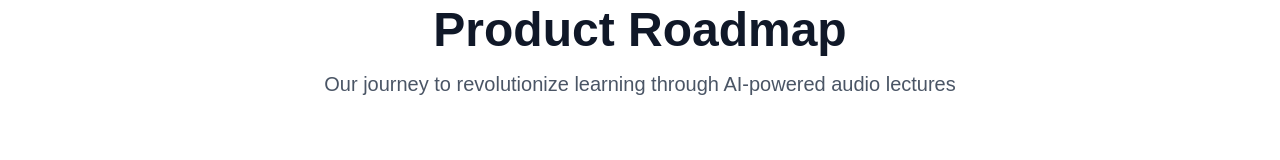
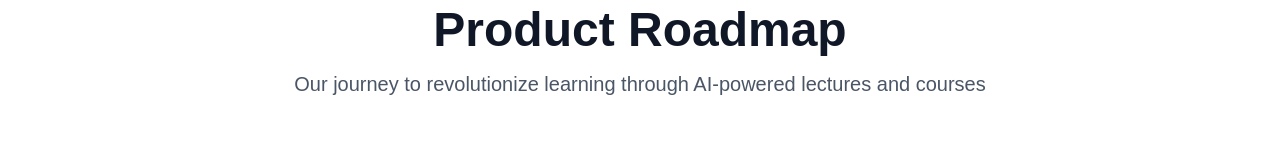
Before and after one commit to msevera/gogue-web, a Next.js app: page /roadmap in a window 1280 px wide. Shown: the part 123-283 px from the top of the page. Built offline with nearby package versions, Linux system fonts and the light colour scheme.

Commit message:
Enhance Roadmap component by adding metadata for improved SEO and updating descriptions for clarity. Refactor layout for better readability and consistency in feature presentation.

```diff
--- a/app/roadmap/page.tsx
+++ b/app/roadmap/page.tsx
@@ -1,5 +1,11 @@
 import Link from "next/link";
 import Image from "next/image";
+import { Metadata } from 'next';
+
+export const metadata: Metadata = {
+  title: "Gogue - Product Roadmap.",
+  description: "Our journey to revolutionize learning through AI-powered lectures and courses.",
+};
 
 export default function Roadmap() {
   const currentFeatures = [
@@ -57,7 +63,7 @@ export default function Roadmap() {
             Product Roadmap
           </h1>
           <p className="text-xl text-gray-600">
-            Our journey to revolutionize learning through AI-powered audio lectures
+            Our journey to revolutionize learning through AI-powered lectures and courses
           </p>
         </div>
 
```
Lines whose indentation alone changed are shown as unchanged.
